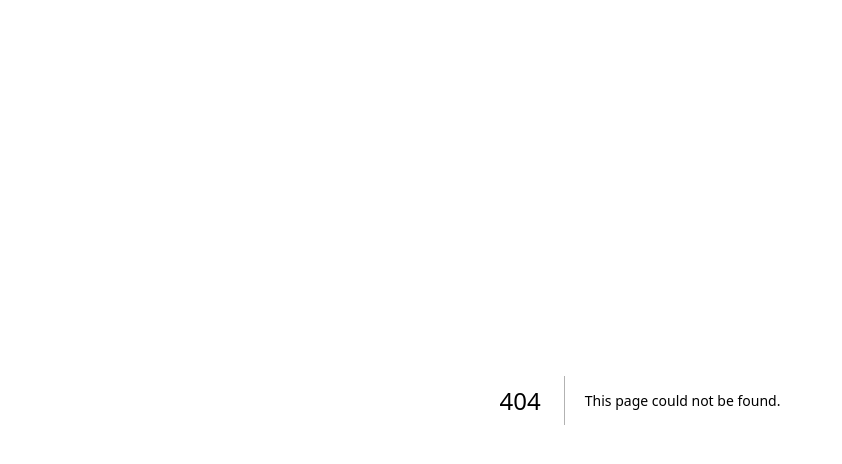
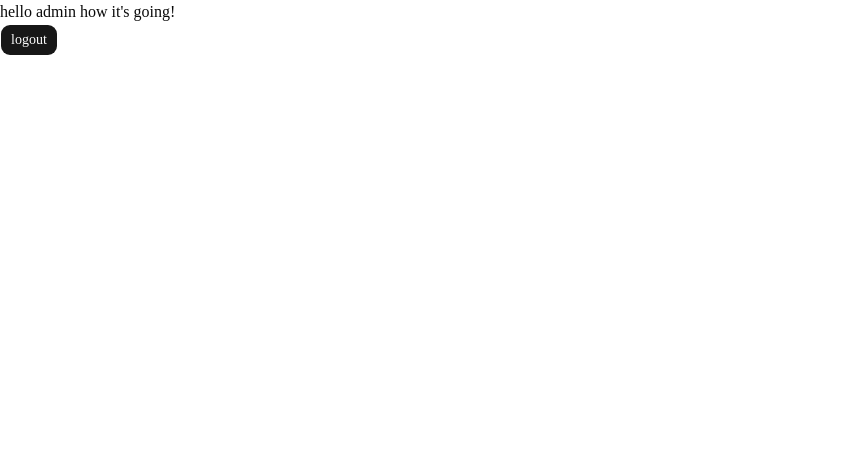
Before and after one commit to mohammedmouffok/Roest-Rest, a Next.js app: page /admin in a window 1280 px wide. Before the commit this address had no page. Shown: the top 464 px of the page, without its empty margins (0-842 px from the left). Built offline with nearby package versions, Linux system fonts and the light colour scheme.

Commit message:
stillOnWork: the route guard&UserPrevillege | project structure for better UI/UX

```diff
--- /dev/null
+++ b/app/admin/page.js
@@ -0,0 +1,11 @@
+import { Button } from "@/components/ui/button"
+export default function AdminPage() {
+    return (
+        <div>
+            <p>
+                hello admin how it's going!
+            </p>
+            <Button>logout</Button>
+        </div>
+    )
+}
--- /dev/null
+++ b/app/client/page.js
@@ -0,0 +1,12 @@
+import { Button } from "@/components/ui/button"
+
+export default function ClientPage() {
+    return (
+        <div>
+            <p>
+                hello client to our menu
+            </p>
+            <Button>logout</Button>
+        </div>
+    )
+}
--- a/components/auth/loginForm.jsx
+++ b/components/auth/loginForm.jsx
@@ -22,14 +22,14 @@ export default function LoginForm() {
                 {
                     email: email,
                     password: password
-                }
+                },
+                { withCredentials: true }
             );
             // console.log("hoi")
             console.log(res);
-            const { token, user } = res.data
+            const { user } = res.data
 
             // set user info into localStorage
-            localStorage.setItem('token', token);
             localStorage.setItem('user', JSON.stringify(user));
 
             //redirect user based on role 'admin/client'
--- /dev/null
+++ b/middleware.js
@@ -0,0 +1,5 @@
+import { NextResponse } from "next/server";
+
+export default function middelWare(req) {
+    const token = req.
+}
```
